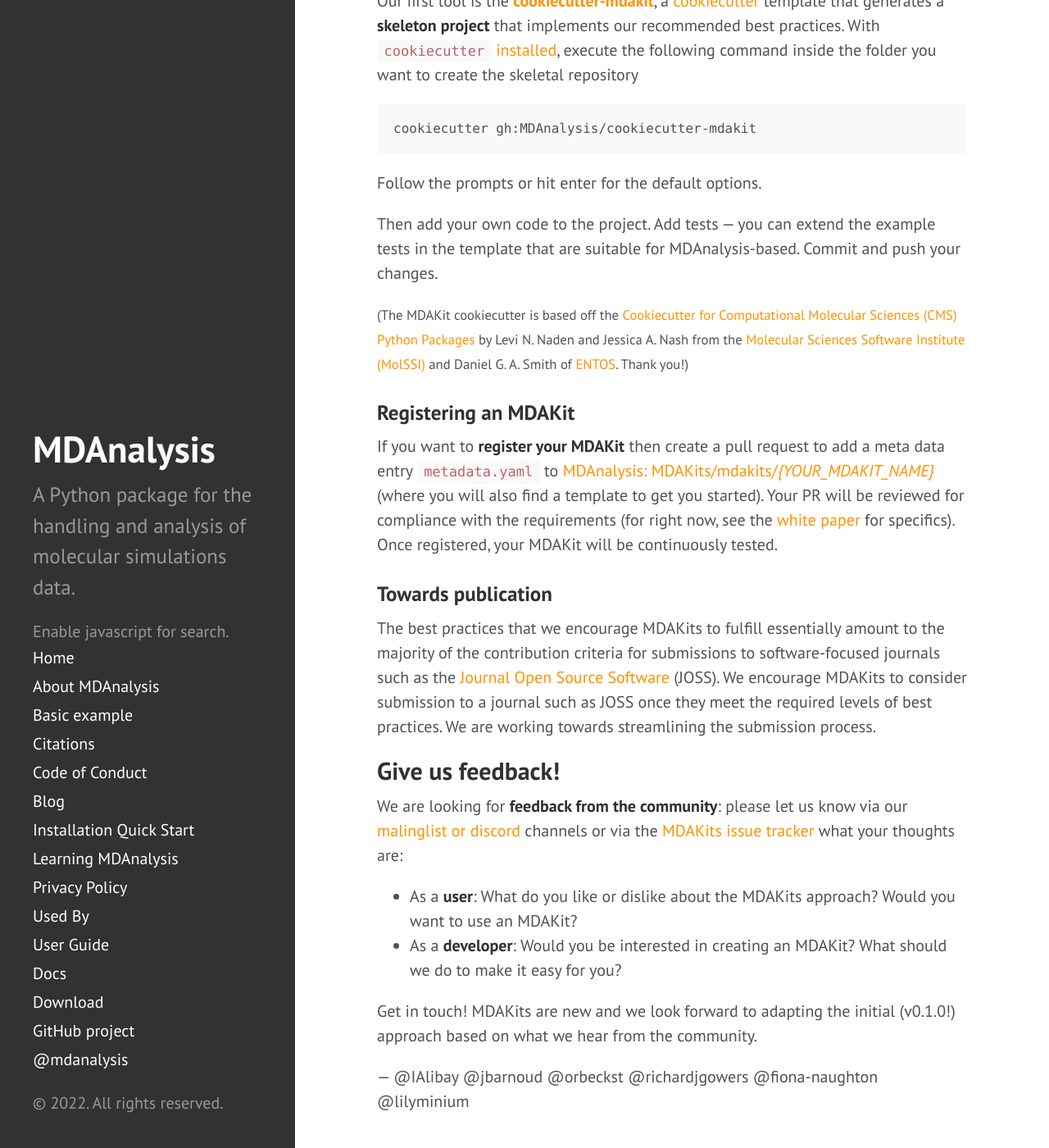
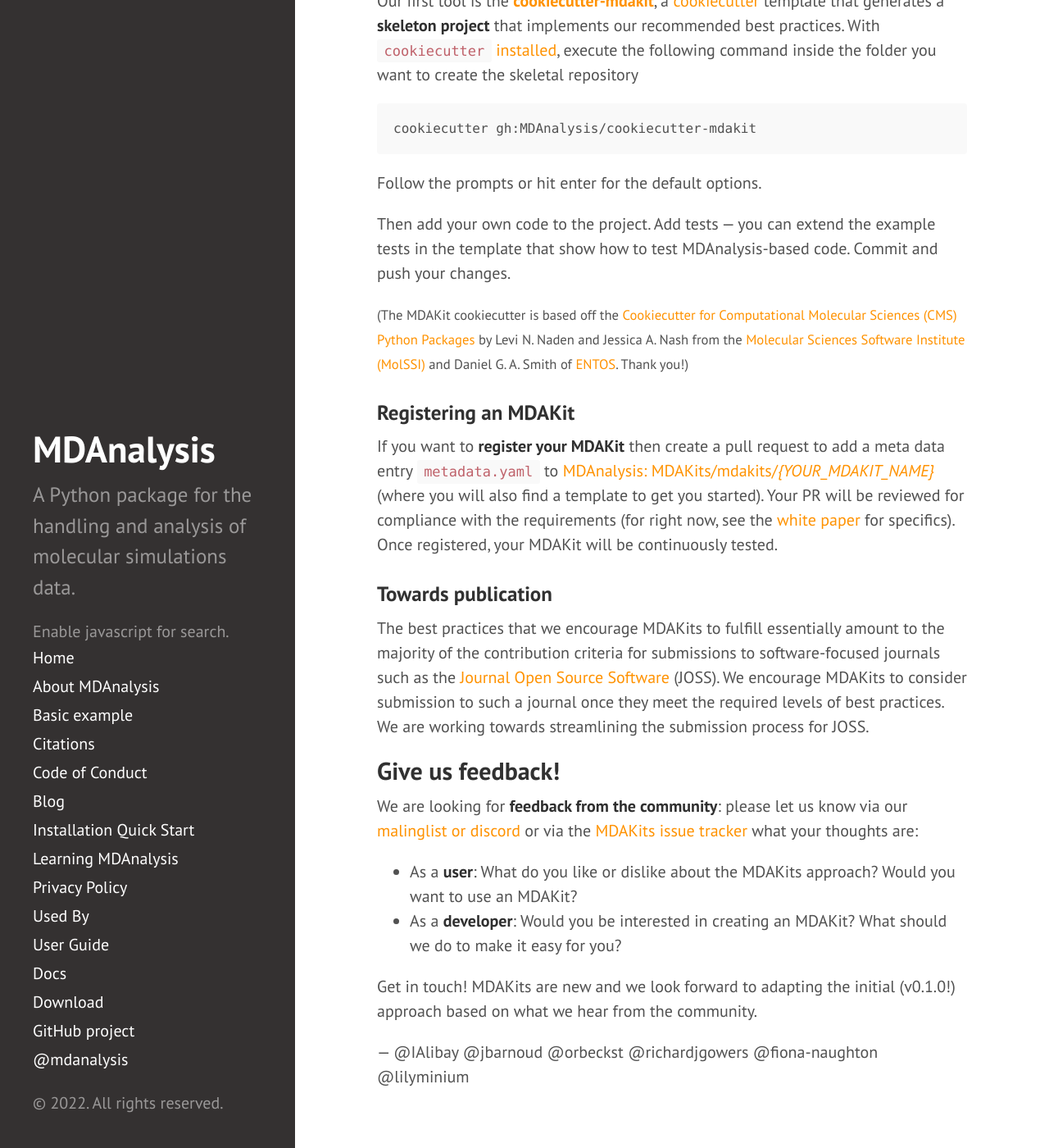
Before and after one commit to MDAnalysis/MDAnalysis.github.io, a Jekyll site: the page built from _posts/2022-08-24-mdakits-intro.md, in a window 1280 px wide and 1400 px high, scrolled down 1508 px. Shown: the whole window at 82% size. Built offline with Jekyll 4.4.1, drawn with Linux system fonts in a browser that asks for light colours; comment, search, counter and statistics services are not loaded; some of the changed text lies outside the part shown.

Commit message:
MDAkit blog update
- spell fix
- edited for clarity

```diff
--- a/_posts/2022-08-24-mdakits-intro.md
+++ b/_posts/2022-08-24-mdakits-intro.md
@@ -76,8 +76,8 @@ cookiecutter gh:MDAnalysis/cookiecutter-mdakit
 Follow the prompts or hit enter for the default options.
 
 Then add your own code to the project. Add tests --- you can extend
-the example tests in the template that are suitable for
-MDAnalysis-based. Commit and push your changes.
+the example tests in the template that show how to test
+MDAnalysis-based code. Commit and push your changes.
 
 
 <small>(The MDAKit cookiecutter is based off the [Cookiecutter for
@@ -105,16 +105,16 @@ The best practices that we encourage MDAKits to fulfill essentially
 amount to the majority of the contribution criteria for submissions to
 software-focused journals such as the [Journal Open Source
 Software](https://joss.theoj.org) (JOSS). We encourage MDAKits to
-consider submission to a journal such as JOSS once they meet the
+consider submission to such a journal once they meet the
 required levels of best practices. We are working towards streamlining
-the submission process.
+the submission process for JOSS.
 
 
 ## Give us feedback!
 
 We are looking for **feedback from the community**: please let us know
 via our [malinglist or discord]({{ site.baseurl }}/#participating)
-channels or via the [MDAKits issue
+or via the [MDAKits issue
 tracker](https://github.com/MDAnalysis/MDAKits/issues) what your
 thoughts are:
 
```
Also changed, not shown: other parts of _posts/2022-08-24-mdakits-intro.md (+1 -1 lines).
